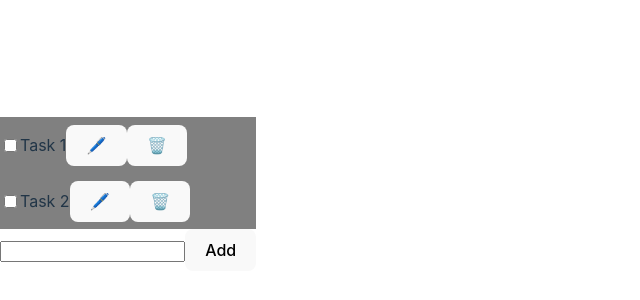
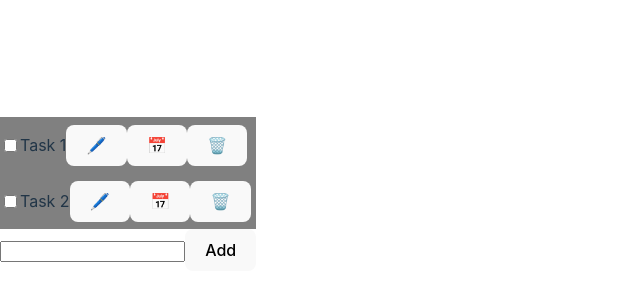
Before and after one commit to SCIACCA-Matteo-2225079a/AppliMobile, a React (Vite) app: page / in a window 1280 px wide. Shown: the part 206-506 px from the top of the page, without its empty margins (0-640 px from the left). Built offline with nearby package versions, Linux system fonts and the light colour scheme.

Commit message:
Ajout calendrier

```diff
--- a/src/TodoItem.jsx
+++ b/src/TodoItem.jsx
@@ -1,9 +1,13 @@
 import React, { useState } from 'react';
 import './index.css';
+import Calendar from 'react-calendar';
+import 'react-calendar/dist/Calendar.css';
 
 function TodoItem({ task, deleteTask, updateTask, toggleCompleted }) {
     const [editedTitle, setEditedTitle] = useState('');
     const [isEditing, setIsEditing] = useState(false);
+    const [isCalendarOpen, setIsCalendarOpen] = useState(false);
+
 
     React.useEffect(() => {
         setEditedTitle(task.title);
@@ -22,6 +26,11 @@ function TodoItem({ task, deleteTask, updateTask, toggleCompleted }) {
         updateTask(task.id, editedTitle);
         setIsEditing(false);
     }
+
+    function toggleCalendar() {
+        setIsCalendarOpen(!isCalendarOpen);
+    }
+
 
     return (
         <div className="todo-item">
@@ -44,6 +53,8 @@ function TodoItem({ task, deleteTask, updateTask, toggleCompleted }) {
             ) : (
                 <button onClick={handleEdit}>🖊️</button>
             )}
+            <button onClick={toggleCalendar}>📅</button>
+            {isCalendarOpen && <Calendar />}
             <button onClick={() => deleteTask(task.id)}>🗑️</button>
         </div>
     );
```
